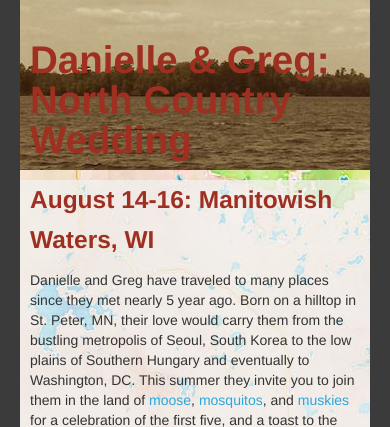
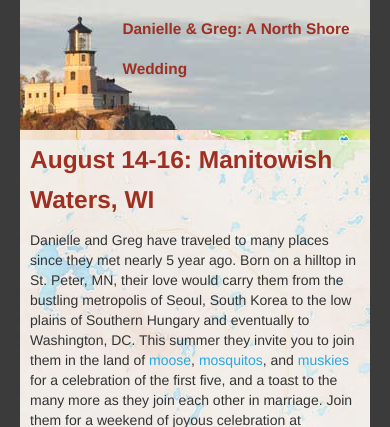
Before and after one commit to gboone/wedding.harmsboone.org, a Django app: page / in a window 390 px wide. Shown: the top 427 px of the page. Run offline with Django 3.2, Linux system fonts and the light colour scheme; data comes from the database, SQL or seed files in the repository; parts of the project's set-up code (start-up, migrations or seed data) failed here and were passed over; some libraries are stand-ins or nearby versions.

Commit message:
Header and responsive styling edits

```diff
--- a/core/static/css/styles.css
+++ b/core/static/css/styles.css
@@ -37,6 +37,17 @@
 		background-image: url("https://harmsboonedotorg.s3.amazonaws.com/img/harbors.jpg");
 	}
 
+	header {
+		background-image: url('../img/split_rock.jpg');
+		width: 100%;
+		background-position: 0 -2em;
+		background-color: white;
+	}
+
+	#banner h1, #banner h2 {
+		margin-right: 3.5em;
+		font-size: 2.5em;
+	}
 }
 
 /* Portrait tablet to landscape and desktop */
@@ -75,6 +86,19 @@
 		background-image: url("https://harmsboonedotorg.s3.amazonaws.com/img/harbors.d.jpg");
 	}
 
+	header {
+		background-image: url('../img/split_rock.d.jpg');
+		width: 100%;
+		background-position: 0 -2em;
+		background-color: white;
+	}
+
+	#banner h1, #banner h2 {
+		float: right;
+		margin-right: 3em;
+		font-size: 2.4em;
+
+	}
 }
 
 /* Landscape phone to portrait tablet */
@@ -112,6 +136,21 @@
 
 	#content.goose {
 		background-image: url("../img/gooseberry.t.jpg")
+	}
+
+	header {
+		background-image: url('../img/split_rock.t.jpg');
+		width: 100%;
+		background-position: 0 -2em;
+		background-color: white;
+	}
+
+	#banner h1, #banner h2 {
+		float: right;
+		margin-left: 5em;
+		font-size: 1.9em;
+		top: -1.2em;
+		position: relative;
 	}
 }
 
@@ -151,6 +190,21 @@
 		background-image: url("../img/gooseberry.p.jpg");
 	}
 
+	header {
+		background-image: url('../img/split_rock.p.jpg');
+		background-repeat: no-repeat;
+		width: 100%;
+		background-position: 0 0em;
+		background-color: white;
+	}
+
+	#banner h1, #banner h2 {
+		float: right;
+		margin-left: 6em;
+		font-size: 1.1em;
+		top: -2em;
+		position: relative;
+	}
 }
 
 body {
@@ -163,12 +217,6 @@ body#rsvp {
 	background-color: #fafafa;
 }
 
-header {
-	background-image: url('../img/dock.jpg');
-	background-position: 0, 0;
-	background-color: white;
-}
-
 h1, h2, h3, h4, h5, h6 {
 	color: #9e2f21;
 }
@@ -178,7 +226,7 @@ h1, h2, h3, h4, h5, h6, p, address {
 }
 
 #banner h2 {
-	margin-top: 40px;
+	margin-top: 1em;
 	color: #29a7df;
 }
 
--- a/posts/templates/base.html
+++ b/posts/templates/base.html
@@ -40,9 +40,9 @@
 			<header class="row-fluid">
 			<div class="span1"></div>
 			<div id='banner' class="span12">
-				<h1 class="hidden-phone">Danielle Harms | Greg Boone</h1>
-				<h1 class="visible-phone">Danielle & Greg: North Country Wedding</h1>
-				<h2 class="hidden-phone">A North Country Wedding.</h2>
+				<h1 class="hidden-phone pull-right">Danielle Harms | Greg Boone</h1>
+				<h1 class="visible-phone">Danielle & Greg: A North Shore Wedding</h1>
+				<h2 class="hidden-phone pull-right">A North Shore Wedding.</h2>
 			</div>
 			<div id="main-nav" class="hidden-phone span12 pull-left">
 				<ul class="nav">
```
Also changed, not shown: core/static/img/split_rock.d.jpg (added), core/static/img/split_rock.jpg (added), core/static/img/split_rock.p.jpg (added), core/static/img/split_rock.t.jpg (added).
